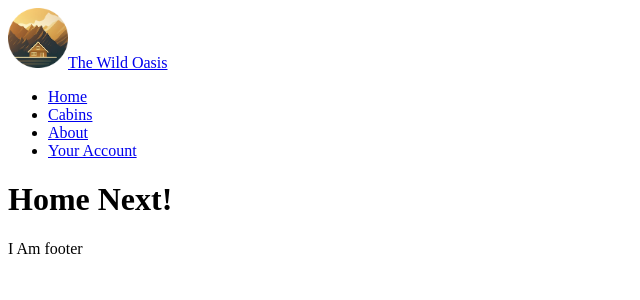
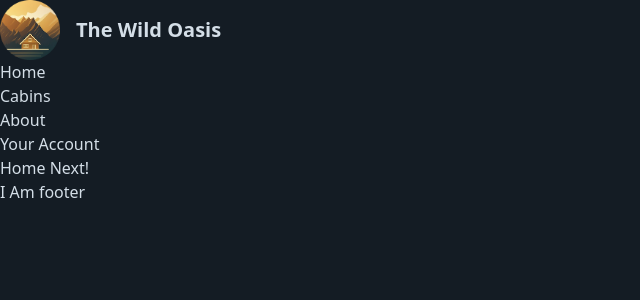
Before and after one commit to Davood-Azani/NextApp, a Next.js app: page / in a window 1280 px wide. Shown: the top 300 px of the page, without its empty margins (0-640 px from the left). Built offline with nearby package versions, Linux system fonts and the light colour scheme.

Commit message:
taiwind and configuration

```diff
--- a/app/_styles/globals.css
+++ b/app/_styles/globals.css
@@ -1,7 +1,7 @@
 @tailwind base;
 @tailwind components;
 @tailwind utilities;
-
+/*
 @layer components {
   .spinner {
     margin: 3.2rem auto 1.6rem;
@@ -29,11 +29,12 @@
     }
   }
 }
+*/
 
 /* For data picker */
-.rdp {
+/* .rdp {
   --rdp-cell-size: 32px !important;
   --rdp-accent-color: theme('colors.accent.500') !important;
   --rdp-background-color: theme('colors.accent.600') !important;
   margin: 0 !important;
-}
+} */
--- a/app/layout.js
+++ b/app/layout.js
@@ -1,5 +1,6 @@
 import Navigation from './_components/Navigation';
 import Logo from './_components/Logo';
+import '@/app/_styles/globals.css';
 
 export const metadata = {
   title: 'The Wild Oasis',
@@ -8,7 +9,7 @@
 export default function RootLayout({ children }) {
   return (
     <html lang="en">
-      <body>
+      <body className="bg-primary-950 text-primary-100 min-h-screen">
         <header>
           <Logo />
           <Navigation />
--- a/package.json
+++ b/package.json
@@ -9,6 +9,7 @@
     "lint": "next lint"
   },
   "dependencies": {
+    "@heroicons/react": "^2.1.3",
     "next": "14.2.3",
     "react": "^18",
     "react-dom": "^18"
--- a/tailwind.config.js
+++ b/tailwind.config.js
@@ -1,16 +1,39 @@
 /** @type {import('tailwindcss').Config} */
 module.exports = {
   content: [
-    "./pages/**/*.{js,ts,jsx,tsx,mdx}",
-    "./components/**/*.{js,ts,jsx,tsx,mdx}",
-    "./app/**/*.{js,ts,jsx,tsx,mdx}",
+    './pages/**/*.{js,ts,jsx,tsx,mdx}',
+    './components/**/*.{js,ts,jsx,tsx,mdx}',
+    './app/**/*.{js,ts,jsx,tsx,mdx}',
   ],
   theme: {
     extend: {
-      backgroundImage: {
-        "gradient-radial": "radial-gradient(var(--tw-gradient-stops))",
-        "gradient-conic":
-          "conic-gradient(from 180deg at 50% 50%, var(--tw-gradient-stops))",
+      colors: {
+        primary: {
+          50: '#E1E8EF',
+          100: '#D4DEE7',
+          200: '#B7C7D7',
+          300: '#99B0C7',
+          400: '#7C99B6',
+          500: '#5E82A6',
+          600: '#4C6B8A',
+          700: '#3C546C',
+          800: '#2C3D4F',
+          900: '#1B2631',
+          950: '#141C24',
+        },
+        accent: {
+          50: '#FAF5F0',
+          100: '#F4ECE1',
+          200: '#E8D6BF',
+          300: '#DDC2A2',
+          400: '#D2AF84',
+          500: '#C69963',
+          600: '#B78343',
+          700: '#926835',
+          800: '#6C4D28',
+          900: '#4B351B',
+          950: '#382814',
+        },
       },
     },
   },
```
Also changed, not shown: .notes/n2.js, 1 other file (tests, documents, lock files or other folders).
